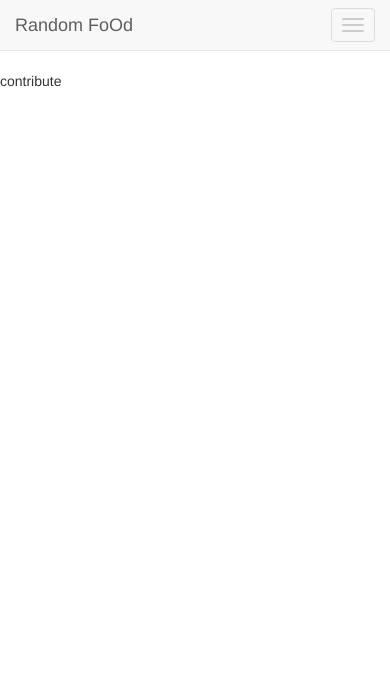
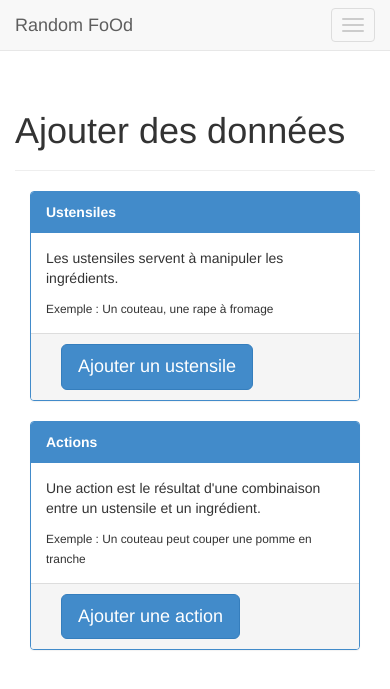
Before and after one commit to poulp/randomfoOd, a Django app: template pweb/templates/recette/home_contribute.html in a window 390 px wide. Shown: the top 689 px of the page. Run offline with Django 3.2, Linux system fonts and the light colour scheme; the template is opened without the code that fills it, so the values that code supplies are empty; parts of the project's set-up code (start-up, migrations or seed data) failed here and were passed over.

Commit message:
improve design

```diff
--- a/pweb/templates/recette/home_contribute.html
+++ b/pweb/templates/recette/home_contribute.html
@@ -1,5 +1,48 @@
 {% extends "base.html" %}
 
 {% block content %}
-contribute
+<div class="container">
+    <div class="page-header">
+        <h1>Ajouter des données</h1>
+    </div>
+</div>
+
+<div class="container">
+    <div class="col-md-6">
+        <div class="panel panel-primary">
+            <div class="panel-heading">
+                <strong>Ustensiles</strong>
+            </div>
+            <div class="panel-body">
+                <p>Les ustensiles servent à manipuler les ingrédients.</p>
+                <small>Exemple : Un couteau, une rape à fromage</small>
+            </div>
+            <div class="panel-footer">
+                <div class="container">
+                    <a class="btn btn-lg btn-primary" href="{% url "utensil_contribute" %}" role="button">Ajouter un ustensile</a>
+                </div>
+            </div>
+
+        </div>
+    </div>
+    <div class="col-md-6">
+        <div class="panel panel-primary">
+            <div class="panel-heading">
+                <strong>Actions</strong>
+            </div>
+            <div class="panel-body">
+                <p>Une action est le résultat d'une combinaison
+                entre un ustensile et un ingrédient.</p>
+                <small>Exemple : Un couteau peut couper une pomme en tranche</small>
+            </div>
+            <div class="panel-footer">
+                <div class="container">
+                    <a class="btn btn-lg btn-primary" href="{% url "utensil_contribute" %}" role="button">Ajouter une action</a>
+                </div>
+            </div>
+        </div>
+    </div>
+</div>
+
+
 {% endblock %}
--- a/pweb/templates/recette/utensil_contribute.html
+++ b/pweb/templates/recette/utensil_contribute.html
@@ -3,7 +3,7 @@
 
 {% block content %}
 <div class="container">
-    <div class="col-md-6">
+    <div class="page-header">
         <h2>Ajouter un ustensile</h2>
     </div>
 </div>
```
